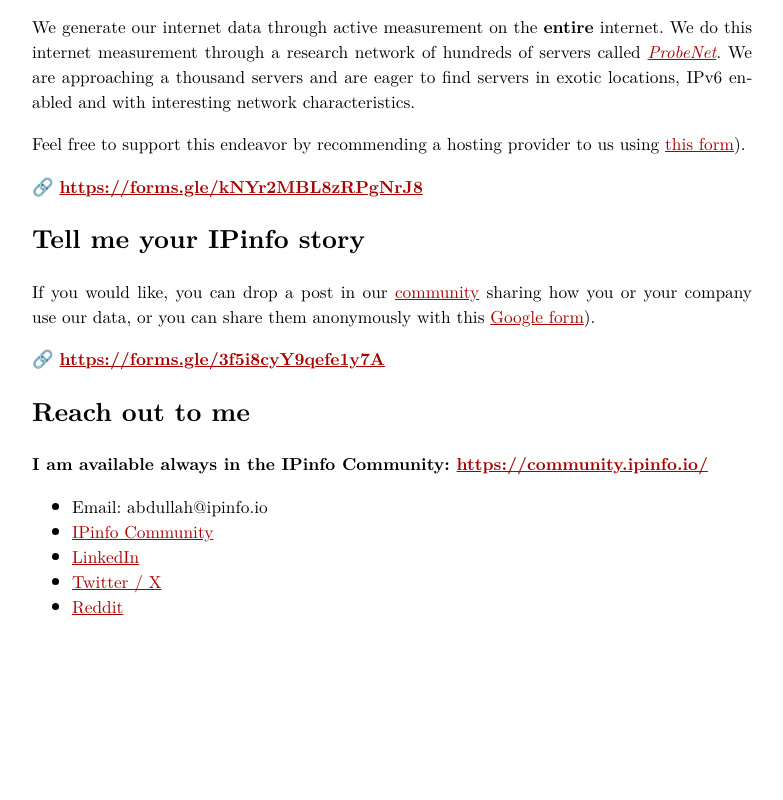
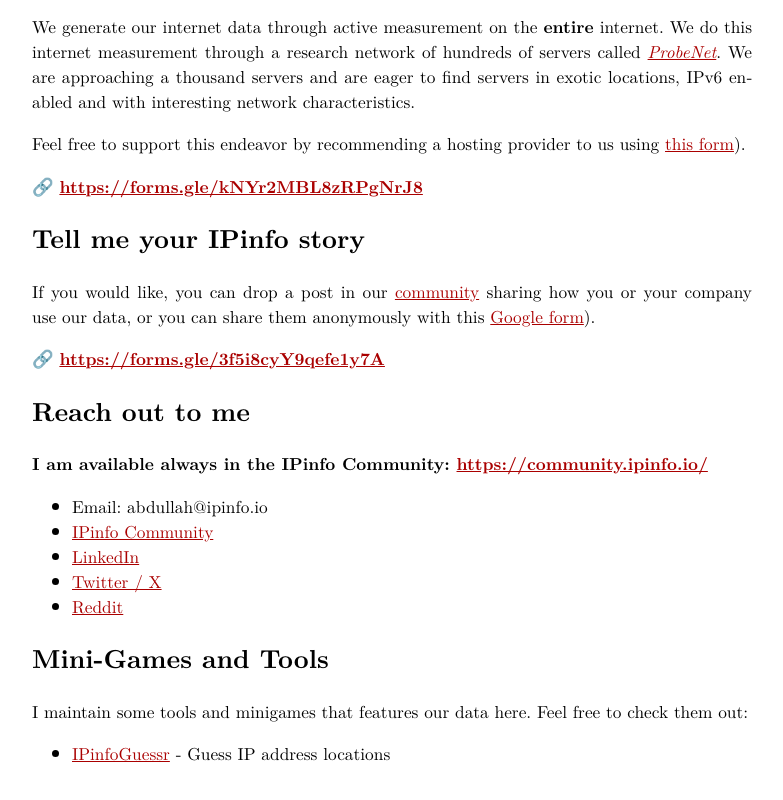
Before and after one commit to abdullahdevrel/abdullahdevrel.github.io, a plain HTML site: page index.html in a window 1280 px wide. Shown: the part 1603-2403 px from the top of the page, without its empty margins (248-1031 px from the left). Before the commit the page ends 2255 px from the top, so only its background shows below. Drawn offline with Linux system fonts and the light colour scheme.

Commit message:
Added link to IPinfoguessr

```diff
--- a/index.html
+++ b/index.html
@@ -65,6 +65,10 @@
     <li><a href="https://x.com/reincdrreincdr">Twitter / X</a></li>
     <li><a href="https://www.reddit.com/user/reincdr">Reddit</a></li>
   </ul>
+  <h2 id="games-tools">Mini-Games and Tools</h2>
+  <p>I maintain some tools and minigames that features our data here. Feel free to check them out: </p>
+  <ul>
+    <li><a href="/ipinfoguessr.html">IPinfoGuessr</a> - Guess IP address locations</li>
 </body>
 
 </html>
```
